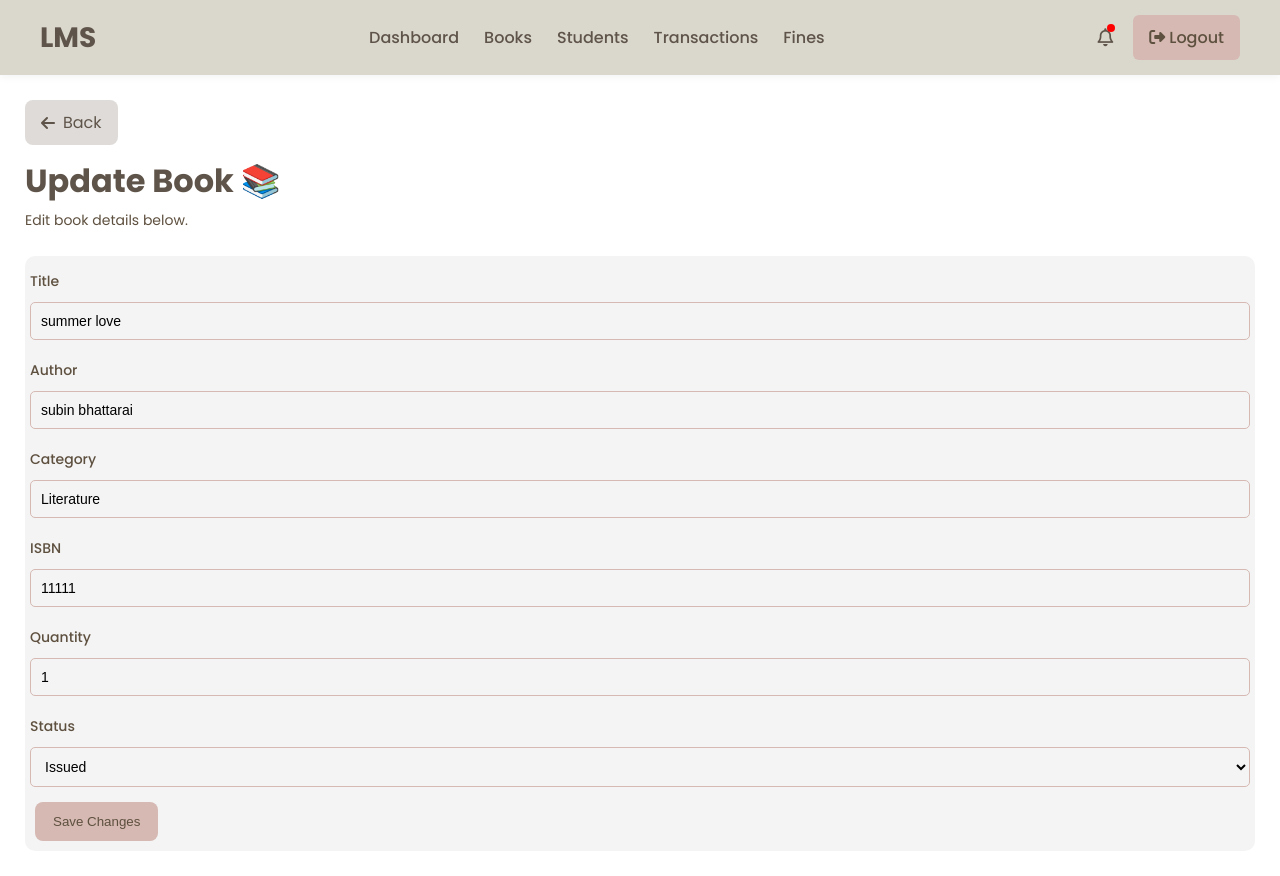
After one commit to janaki0068/library-management-system, a Django app: page /books-update/1/ in a window 1280 px wide. The commit adds this page. Run offline with Django 5.2, Linux system fonts and the light colour scheme; data comes from the database, SQL or seed files in the repository; both versions use the stored data as it was after the commit.

Commit message:
Update features

```diff
--- a/assets/css/books.css
+++ b/assets/css/books.css
@@ -260,3 +260,53 @@ tbody tr:hover{
         font-size:28px;
     }
 }
+
+
+.edit-btn {
+    background-color: var(--btn-color-2);
+    color: var(--btn-text-color);
+    padding: 6px 12px;
+    border-radius: 5px;
+    text-decoration: none;
+    font-size: 13px;
+    margin-right: 6px;
+}
+
+.edit-btn:hover {
+    background-color: var(--btn-color-3);
+}
+
+.form-group {
+    display: flex;
+    flex-direction: column;
+    margin-top: 10px;
+    margin-bottom: 10px;
+}
+
+.form-group label {
+    font-size: 14px;
+    margin: 5px;
+    color: var(--btn-text-color);
+    font-weight: 500;
+}
+
+.form-group input,
+.form-group select {
+    padding: 10px;
+    margin: 5px;
+    border: 1px solid var(--btn-color-1);
+    border-radius: 5px;
+    background-color: var(--btn-bg-color);
+    font-size: 14px;
+    outline: none;
+}
+
+.form-group input:focus,
+.form-group select:focus {
+    border-color: var(--btn-color-3);
+}
+
+.students-page .add-btn {
+    border: none;
+    margin: 10px;
+}
--- a/library/urls.py
+++ b/library/urls.py
@@ -22,10 +22,12 @@ urlpatterns = [
     path('students/', views.students, name='students'),
     path('add-student/', views.add_student, name='add_student'),
     path('delete-student/<int:student_id>/',views.delete_student,name='delete_student'),
+    path('update-student/<int:id>/',views.update_student,name='update_student'),
 
     path('books/', views.books, name='books'),
     path('add-book/', views.add_book, name='add_book'),
     path('books/delete/<int:id>/', views.delete_book, name='delete_book'),
+    path('books-update/<int:id>/', views.update_book, name='update_book'),
 
     path('transactions/', views.transactions, name='transactions'),
     path('issue-book/', views.issue_book, name='issue_book'),
--- a/library/views.py
+++ b/library/views.py
@@ -553,3 +553,56 @@ def delete_fine(request, id):
     fine = Fine.objects.get(id=id)
     fine.delete()
     return redirect('fines')
+
+
+def update_book(request, id):
+
+    book = Book.objects.get(id=id)
+
+    if request.method == "POST":
+
+        book.title = request.POST['title']
+        book.author = request.POST['author']
+        book.category = request.POST['category']
+        book.isbn = request.POST['isbn']
+        book.quantity = request.POST['quantity']
+        book.available = request.POST['available'] == "True"
+        book.save()
+        messages.success(request, "Book updated successfully.")
+        return redirect('books')
+
+    context = {
+        'book': book
+    }
+
+    return render(
+        request,
+        'update_book.html',
+        context
+    )
+
+
+def update_student(request, id):
+
+    student = Student.objects.get(id=id)
+
+    if request.method == "POST":
+
+        student.name = request.POST['name']
+        student.email = request.POST['email']
+        student.phone = request.POST['phone']
+        student.department = request.POST['department']
+        student.active = request.POST['active'] == "True"
+        student.save()
+        messages.success(request, "Student updated successfully.")
+        return redirect('students')
+
+    context = {
+        'student': student
+    }
+
+    return render(
+        request,
+        'update_student.html',
+        context
+    )
--- a/templates/students.html
+++ b/templates/students.html
@@ -148,7 +148,13 @@ Students
                     </td>
 
                     <td>
+                        <a href="{% url 'update_student' student.id %}"
+                           class="edit-btn">
 
+                            <i class="fa-solid fa-pen-to-square"></i>
+                            Edit
+
+                        </a>
                         <a href="{% url 'delete_student' student.id %}"
                            class="delete-btn"
                            onclick="return confirm('Delete this student?')">
--- /dev/null
+++ b/templates/update_book.html
@@ -0,0 +1,63 @@
+{% extends "admin_base.html" %} {% load static %}
+{% block title %}Update Book{%endblock %}
+{% block extra_css %}
+<link rel="stylesheet" href="{% static 'css/books.css' %}" />
+{% endblock %}
+{% block content %}
+
+<div class="students-page">
+  <div class="top-header">
+    <div class="header-left">
+      <a href="{% url 'books' %}" class="back-btn">
+        <i class="fa-solid fa-arrow-left"></i>
+        Back
+      </a>
+      <h1 class="page-title">Update Book 📚</h1>
+      <p class="page-subtitle">Edit book details below.</p>
+    </div>
+  </div>
+
+  <div class="table-wrapper">
+    <form method="POST">
+      {% csrf_token %}
+      <div class="form-group">
+        <label>Title</label>
+        <input type="text" name="title" value="{{ book.title }}" required />
+      </div>
+      <div class="form-group">
+        <label>Author</label>
+        <input type="text" name="author" value="{{ book.author }}" required />
+      </div>
+      <div class="form-group">
+        <label>Category</label>
+        <input type="text" name="category" value="{{ book.category }}" />
+      </div>
+      <div class="form-group">
+        <label>ISBN</label>
+        <input type="text" name="isbn" value="{{ book.isbn }}" />
+      </div>
+      <div class="form-group">
+        <label>Quantity</label>
+        <input
+          type="number"
+          name="quantity"
+          value="{{ book.quantity }}"
+          required
+        />
+      </div>
+      <div class="form-group">
+        <label>Status</label>
+        <select name="available">
+          <option value="True" {% if book.available %}selected{% endif %}>
+            Available
+          </option>
+          <option value="False" {% if not book.available %}selected{% endif %}>
+            Issued
+          </option>
+        </select>
+      </div>
+      <button type="submit" class="add-btn">Save Changes</button>
+    </form>
+  </div>
+</div>
+{% endblock %}
```
Also changed, not shown: assets/css/students.css (+49 -0 lines), templates/books.html (+19 -75 lines), templates/update_student.html (added, +53 -0 lines), db.sqlite3.
